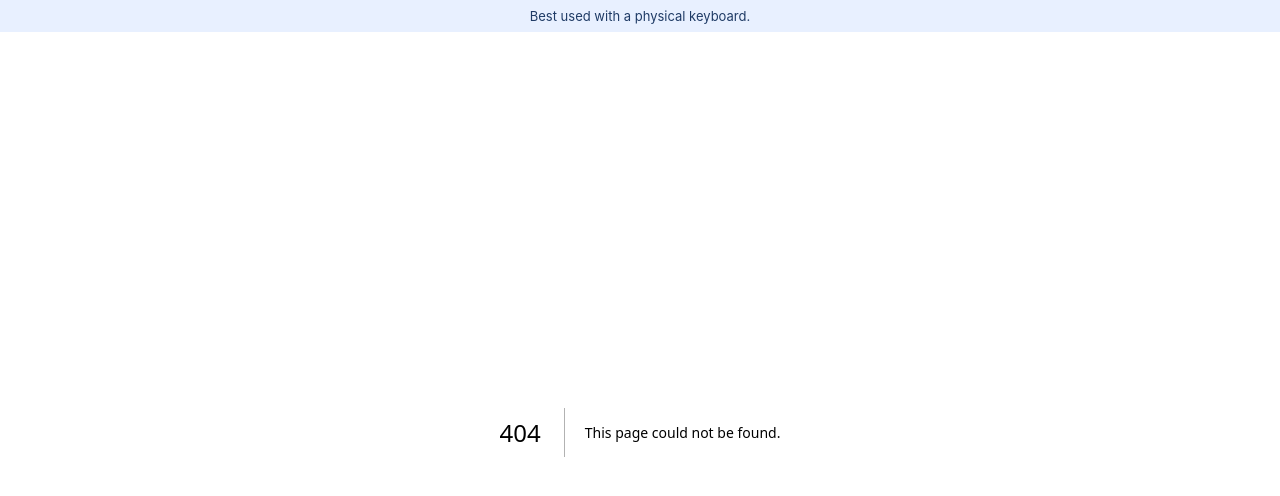
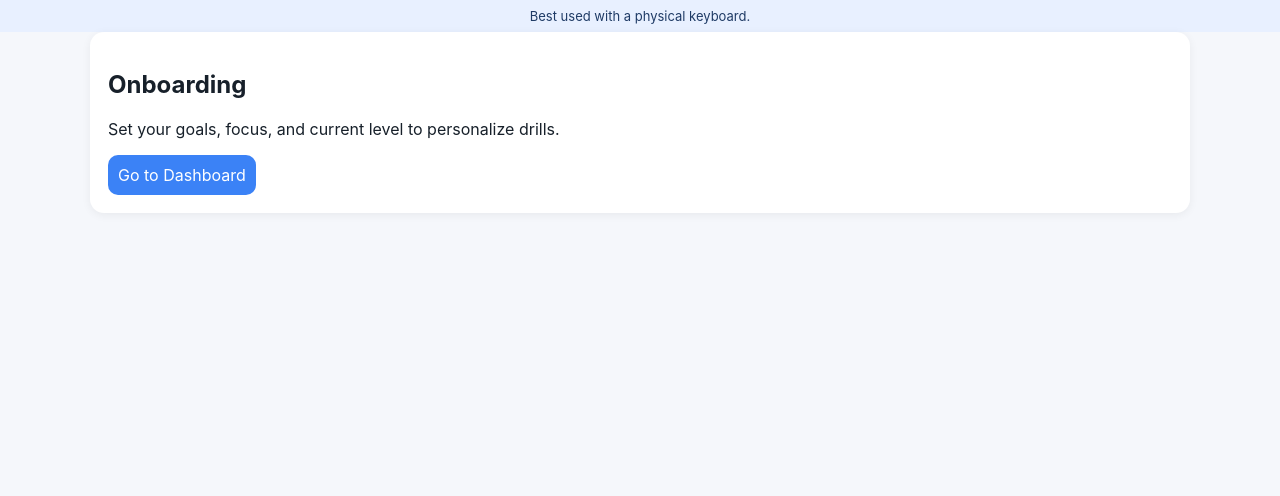
Before and after one commit to kaylaeastman86-cyber/Data-Entry-Typing-Speed-Trainer, a Next.js app: page /onboarding in a window 1280 px wide. Before the commit this address had no page. Shown: the top 496 px of the page. Built offline with nearby package versions, Linux system fonts and the light colour scheme.

Commit message:
Create page.tsx

```diff
--- /dev/null
+++ b/app/onboarding/page.tsx
@@ -0,0 +1,9 @@
+export default function Onboard(){
+  return(
+    <main className='page card'>
+      <h2>Onboarding</h2>
+      <p>Set your goals, focus, and current level to personalize drills.</p>
+      <a href='/dashboard'><button>Go to Dashboard</button></a>
+    </main>
+  );
+}
```
